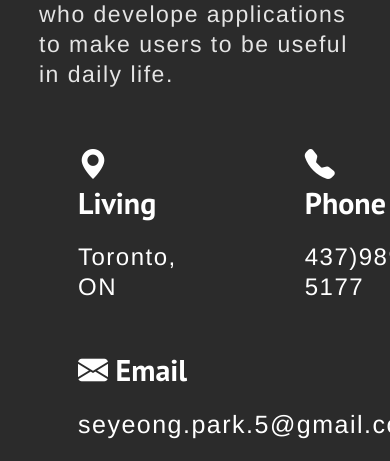
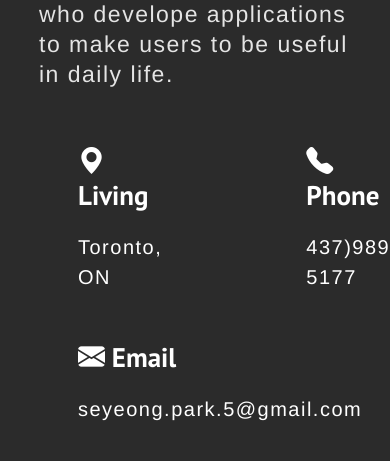
Before and after one commit to SeyeongPark/ReactWebsite, a React (Create React App) app: page / in a window 390 px wide. Shown: the part 1184-1645 px from the top of the page. Built offline with nearby package versions, Linux system fonts and the light colour scheme; some icons are missing.

Commit message:
make small about me info

```diff
--- a/src/components/pages/About.css
+++ b/src/components/pages/About.css
@@ -195,6 +195,7 @@
       display: flex;
       gap: 8em;
       width: 1rem;
+      font-size: 18px;
       padding: 5% 1rem 3rem 20%;
     }
 
@@ -212,16 +213,20 @@
     .myself p{
       color: rgb(255, 255, 255);
       font-weight: 300;
-      font-size: 24px;
+      font-size: 20px;
       font-family: "proxima nova light", "Helvetica Neue", Helvetica, Arial, Sans-serif;
       line-height: 30px;
       padding-top:20px;
     }
 
+    .myself-left i, .myself-mid i, .myself-right i{
+      font-size: 27px;
+    }
+
     .myself-right p{
       color: rgb(255, 255, 255);
       font-weight: 300;
-      font-size: 25px;
+      font-size: 20px;
       font-family: "proxima nova light", "Helvetica Neue", Helvetica, Arial, Sans-serif;
       line-height: 30px;
       padding-top:20px;
```
